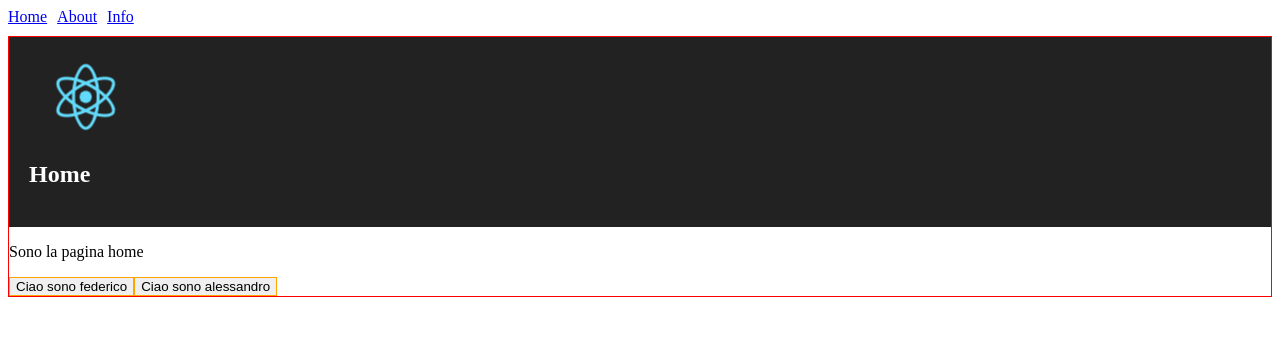
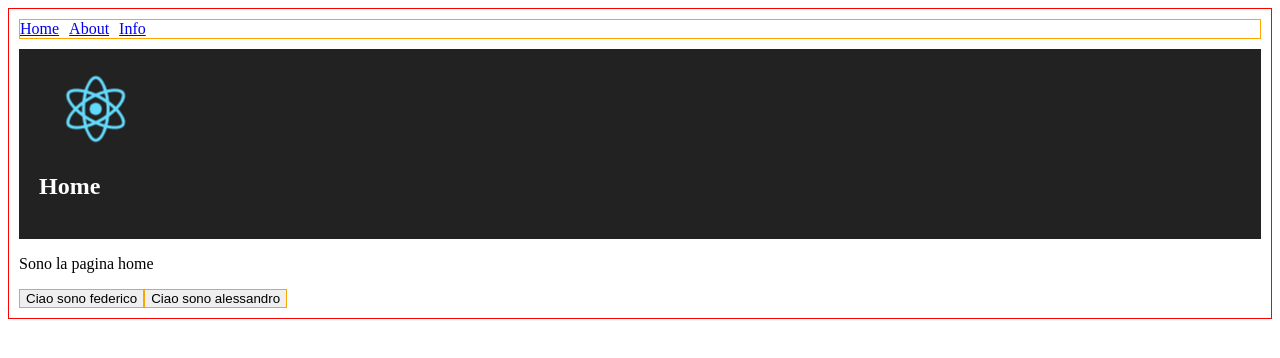
Before and after one commit to fbonomi/react-tutorial, a React (Create React App) app: page /about in a window 1280 px wide. Shown: the top 358 px of the page. Built offline with nearby package versions, Linux system fonts and the light colour scheme.

Commit message:
navigation in layout

```diff
--- a/src/components/Navigation/Navigation.css
+++ b/src/components/Navigation/Navigation.css
@@ -1,6 +1,7 @@
 ul.navigation {
     margin: 0 0 10px 0;
     padding: 0;
+    border: 1px solid orange;
 }
 ul.navigation li {
     display: inline-block;
--- a/src/layouts/Base/Base.css
+++ b/src/layouts/Base/Base.css
@@ -1,5 +1,6 @@
 .foo {
     border: 1px solid red;
+    padding: 10px;
 }
 
 .App-logo {
--- a/src/layouts/Base/Base.js
+++ b/src/layouts/Base/Base.js
@@ -1,11 +1,13 @@
 import React, { Component } from 'react';
 import './Base.css';
 import logo from './logo.svg';
+import Navigation from '../../components/Navigation/Navigation';
 
 class Base extends Component {
     render() {
         return (
             <div className="foo">
+                <Navigation />
                 <div className="App-header">
                     <img src={logo} className="App-logo" alt="logo" />
                     <h2>{this.props.title}</h2>
--- a/src/pages/About/About.js
+++ b/src/pages/About/About.js
@@ -1,12 +1,10 @@
 import React, { Component } from 'react';
 import BaseLayout from '../../layouts/Base/Base';
-import Navigation from '../../components/Navigation/Navigation';
 
 class About extends Component {
     render() {
         return (
             <div>
-                <Navigation />
                 <BaseLayout title="About">
                     <p>Welcome to ABOUT page!!!</p>
                 </BaseLayout>
--- a/src/pages/App/App.js
+++ b/src/pages/App/App.js
@@ -2,13 +2,11 @@ import React, { Component } from 'react';
 import Button from '../../components/Button/Button';
 import './App.css';
 import BaseLayout from '../../layouts/Base/Base';
-import Navigation from '../../components/Navigation/Navigation';
 
 class App extends Component {
   render() {
     return (
       <div>
-        <Navigation />
         <BaseLayout title="Home">
             <p>Sono la pagina home</p>
             <Button label="Ciao sono federico" />
--- a/src/pages/Info/Info.js
+++ b/src/pages/Info/Info.js
@@ -1,12 +1,10 @@
 import React, { Component } from 'react';
 import BaseLayout from '../../layouts/Base/Base';
-import Navigation from '../../components/Navigation/Navigation';
 
 class Info extends Component {
     render() {
         return (
             <div>
-                <Navigation />
                 <BaseLayout title="Info">
                     <p>Welcome to Info page!!!</p>
                 </BaseLayout>
```
